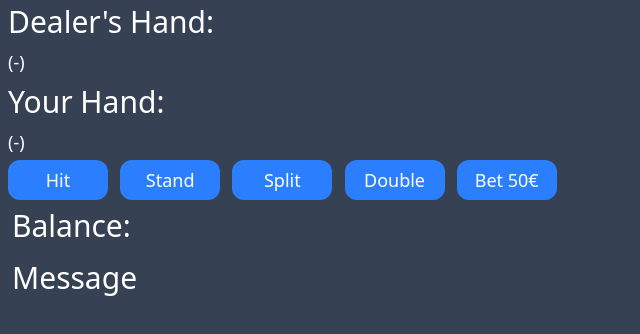
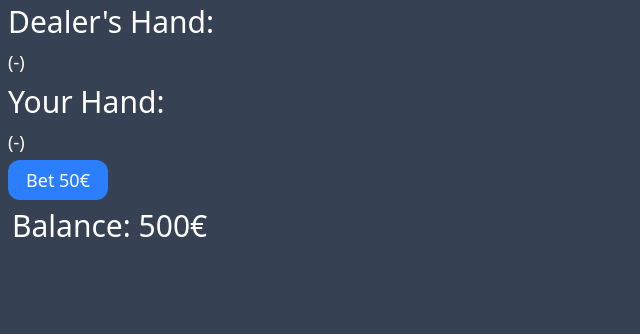
Before and after one commit to xarhskont/blackjack, a plain HTML site: page index.html in a window 1280 px wide. Shown: the whole page, without its empty margins (0-640 px from the left). Drawn offline with nearby package versions, Linux system fonts and the light colour scheme; files that its build step writes are made by us from their sources.

Commit message:
Update index.html

```diff
--- a/index.html
+++ b/index.html
@@ -3,8 +3,8 @@
     <head>
         <meta charset="UTF-8">
         <meta name="viewport" content="width=device-width, initial-scale=1.0">
-        <script src="/src/script.js"></script>
-        <link href="/src/output.css" rel="stylesheet">
+        <script src="/script.js"></script>
+        <link href="/output.css" rel="stylesheet">
         <title>Blackjack</title>
     </head>
     <body class="bg-gray-700">
```
